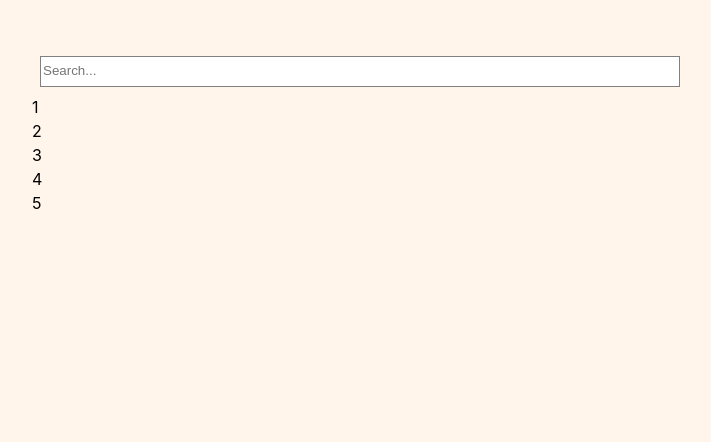
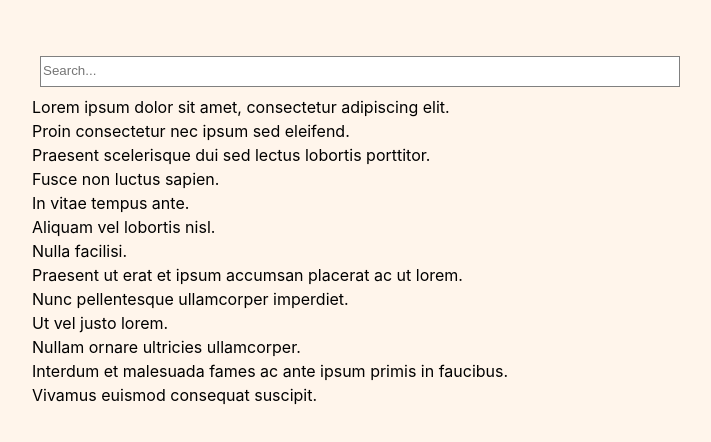
Before and after one commit to pskordilakis/react-todo, a React (Create React App) app: page / in a window 1280 px wide. Shown: the top 442 px of the page, without its empty margins (288-999 px from the left). Built offline with nearby package versions, Linux system fonts and the light colour scheme.

Commit message:
lorem ipsum

```diff
--- a/src/App.js
+++ b/src/App.js
@@ -10,7 +10,21 @@ class App extends Component {
     super(props)
 
     this.state = {
-      items: [1, 2, 3, 4, 5],
+      items: [
+        { text: 'Lorem ipsum dolor sit amet, consectetur adipiscing elit.' },
+        { text: 'Proin consectetur nec ipsum sed eleifend.' },
+        { text: 'Praesent scelerisque dui sed lectus lobortis porttitor.' },
+        { text: 'Fusce non luctus sapien.' },
+        { text: 'In vitae tempus ante.' },
+        { text: 'Aliquam vel lobortis nisl.' },
+        { text: 'Nulla facilisi.' },
+        { text: 'Praesent ut erat et ipsum accumsan placerat ac ut lorem. ' },
+        { text: 'Nunc pellentesque ullamcorper imperdiet.' },
+        { text: 'Ut vel justo lorem.' },
+        { text: 'Nullam ornare ultricies ullamcorper.' },
+        { text: 'Interdum et malesuada fames ac ante ipsum primis in faucibus.' },
+        { text: 'Vivamus euismod consequat suscipit.' },
+      ],
       searchTerm: undefined,
     }
   }
@@ -21,7 +35,7 @@ class App extends Component {
 
   filteredItems = () => {
     if (this.state.searchTerm) {
-      return this.state.items.filter(item => String(item).includes(this.state.searchTerm))
+      return this.state.items.filter(item => String(item.text).includes(this.state.searchTerm))
     }
 
     return this.state.items
--- a/src/components/Items/Items.js
+++ b/src/components/Items/Items.js
@@ -5,7 +5,7 @@ import Item from '../Item/Item'
 
 class Items extends Component {
   listItems () {
-    return this.props.value.map((item, index) => (<Item key={index} value={item} />))
+    return this.props.value.map((item, index) => (<Item key={index} value={item.text} />))
   }
 
   render () {
```
